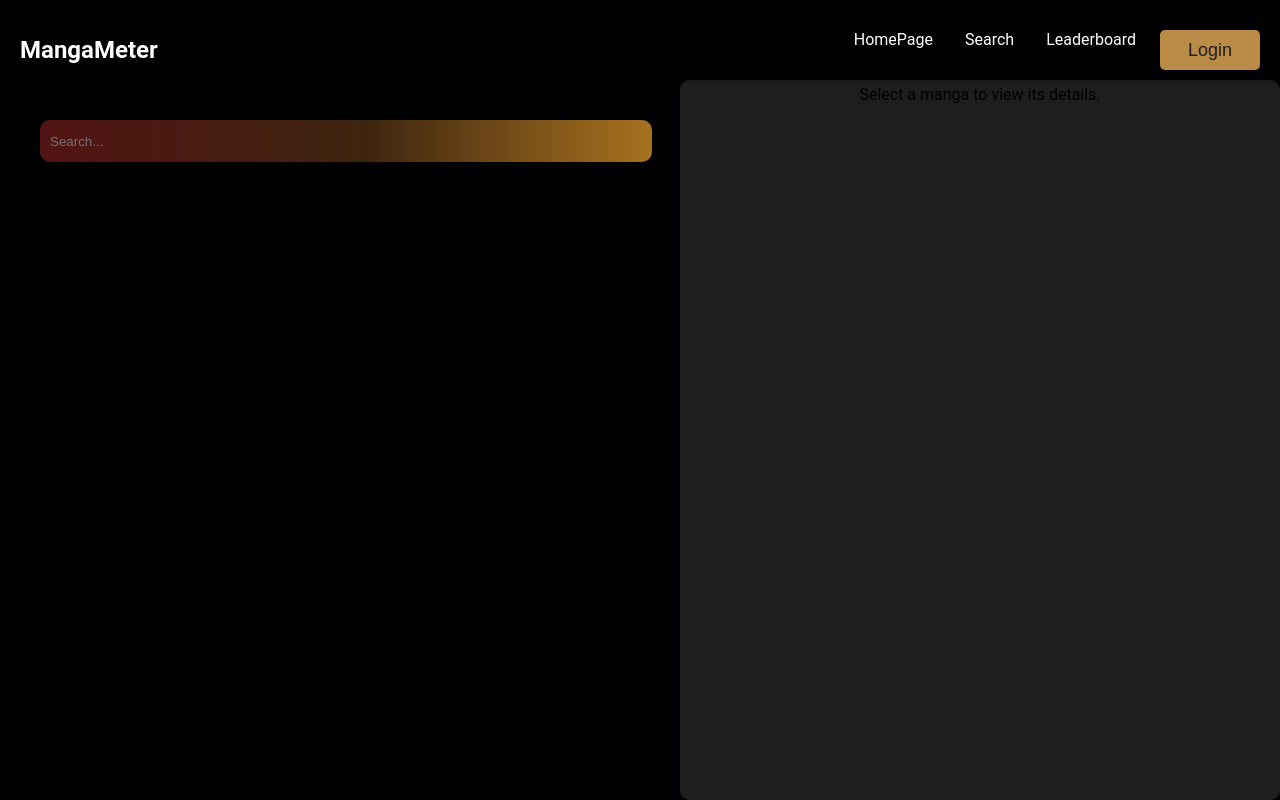
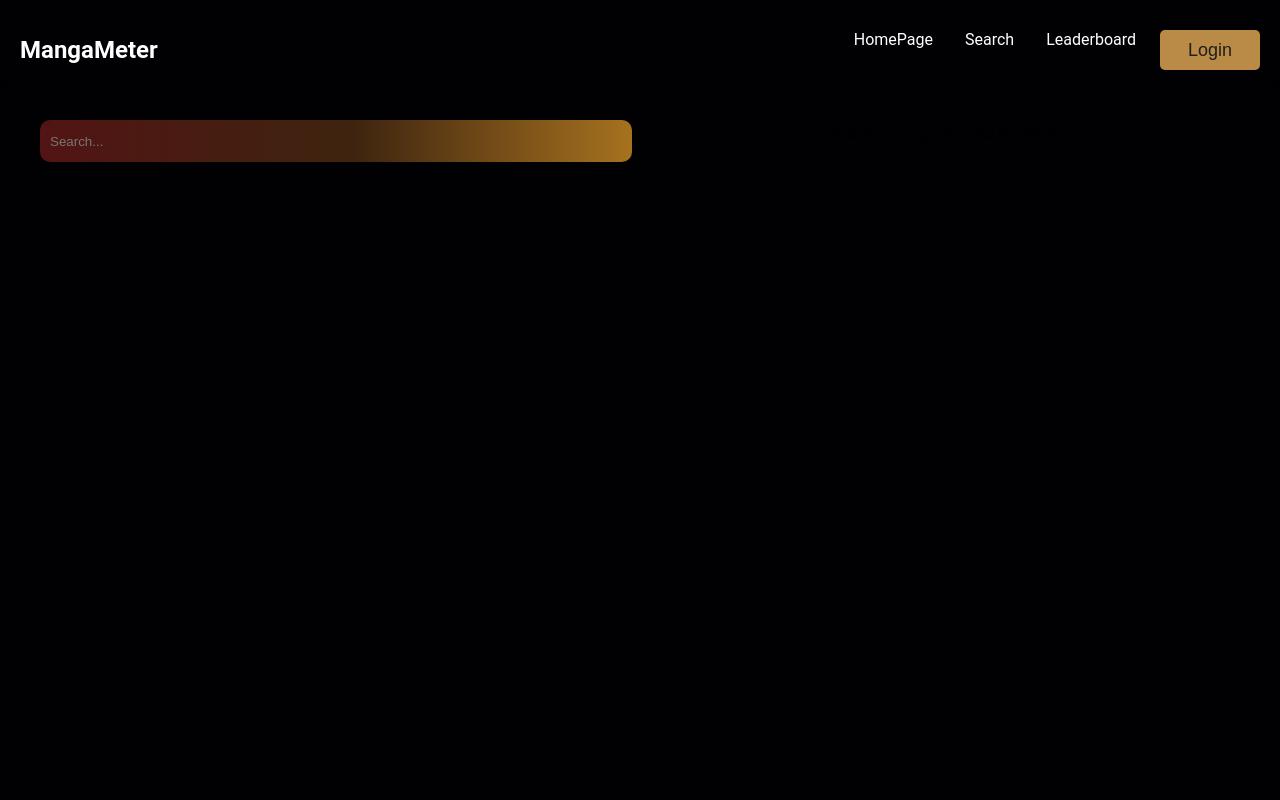
Before and after one commit to Imuseless123/MangaMeter, a Vue app: page /search in a window 1280 px wide. Built offline with nearby package versions, Linux system fonts and the light colour scheme.

Commit message:
small ajustment at right haft search

```diff
--- a/src/views/SearchView.vue
+++ b/src/views/SearchView.vue
@@ -47,7 +47,7 @@
                   </div>
                   <div class="user-col">
                     <div class="user-score-holder">
-                      7
+                      0
                     </div>
                   </div>
                 </div>
@@ -62,7 +62,7 @@
                   </div>
                   <div class="user-col">
                     <div class="user-score-holder">
-                      7
+                      0
                     </div>
                   </div>
                 </div>
@@ -173,10 +173,10 @@ const closeDetails = () => {
 
 .right-half {
   flex: 1; /* Takes 50% of the container */
-  background-color: lightcoral; /* Change to your desired color */
   display: flex;
   align-items: center;
   justify-content: center;
+  padding: 40px 40px 40px 0;
 }
 
 .search-container {
@@ -230,7 +230,6 @@ const closeDetails = () => {
   justify-content: center;
   align-items: start;
   position: relative;
-  background-color: #1E1E1E;
   border-radius: 10px;
 }
 
```
